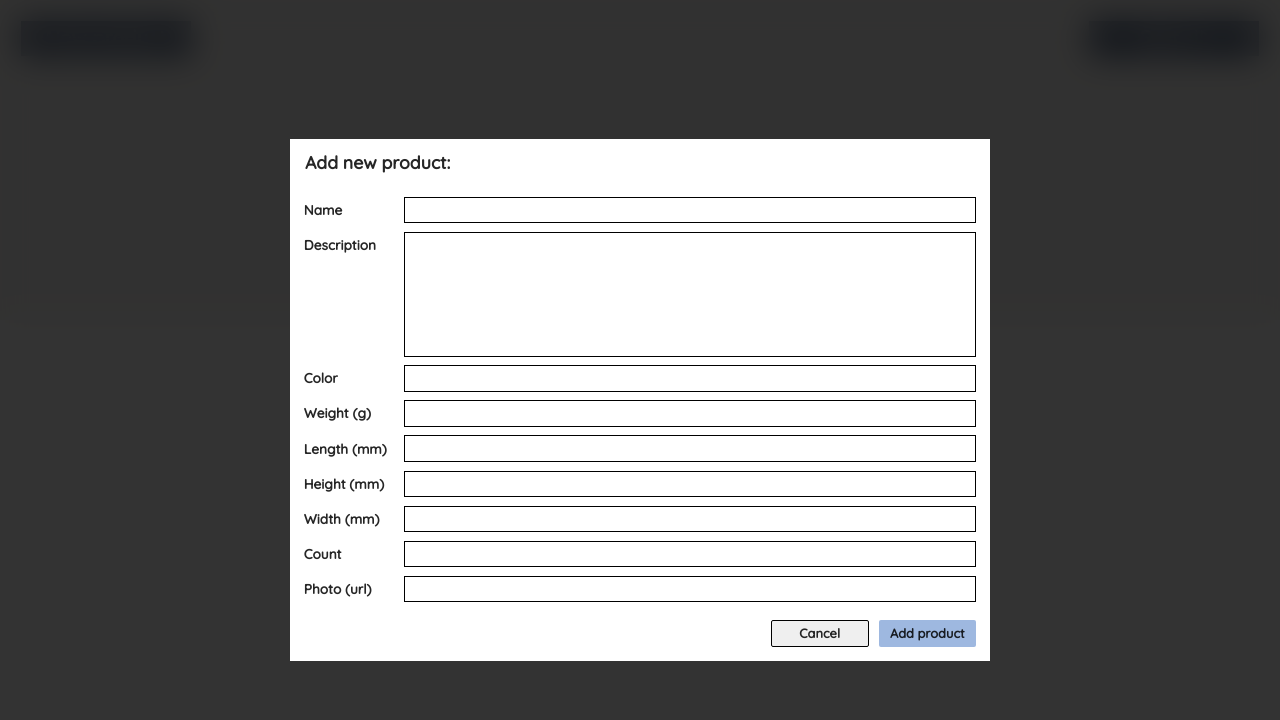
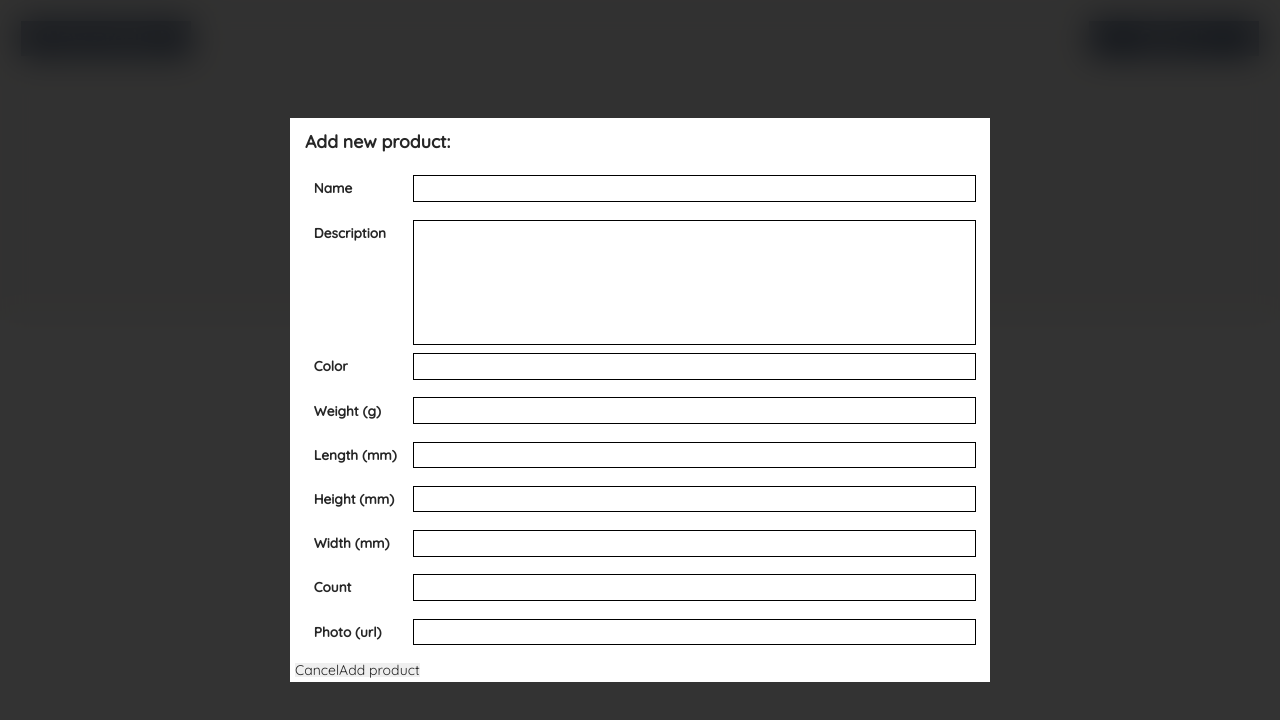
Before and after one commit to Agatsys/Product-list, a React (Create React App) app: page / in a window 1280 px wide. Both pictures are taken after a click on the button "New product". Shown: the top 720 px of the page. Built offline with nearby package versions, Linux system fonts and the light colour scheme.

Commit message:
BEM refactoring

```diff
--- a/src/pages/components/CustomInput.jsx
+++ b/src/pages/components/CustomInput.jsx
@@ -6,13 +6,12 @@ const CustomInput = ({
     value,
     inputBlockClassName,
     inputClassName,
-    labelClassName,
     onChange,
     textarea
 }) => {
     return (
         <div className={inputBlockClassName}>
-            <div className={labelClassName}>{label}</div>
+            <label>{label}</label>
             {!textarea &&
                 <input
                     className={inputClassName}
--- a/src/pages/detailsPage/LargePhoto/LargePhotoModal.jsx
+++ b/src/pages/detailsPage/LargePhoto/LargePhotoModal.jsx
@@ -8,8 +8,8 @@ const LargePhotoModal = ({
     photo
 }) => {
     return (
-        <div className={modalActive ? "large-photo__mask large-photo__active" : "large-photo__mask"} onClick={() => setModalActive(false)}>
-            <div className="large-photo__content" onClick={e => e.stopPropagation()}>
+        <div className={modalActive ? "large_photo_modal__mask large_photo_modal__active" : "large_photo_modal__mask"} onClick={() => setModalActive(false)}>
+            <div className="large_photo_modal__content" onClick={e => e.stopPropagation()}>
                 <img src={photo} alt="..." />
             </div>
         </div>
@@ -17,5 +17,3 @@ const LargePhotoModal = ({
 }
 
 export default LargePhotoModal;
-
-//
--- a/src/pages/detailsPage/LargePhoto/LargePhotoModal.scss
+++ b/src/pages/detailsPage/LargePhoto/LargePhotoModal.scss
@@ -1,11 +1,11 @@
 @import '../../../media/styles/adaptive-value';
 
 
-.large-photo__mask.large-photo__active {
+.large_photo_modal__mask.large_photo_modal__active {
     opacity: 1;
     pointer-events: all;
 }
-.large-photo__mask {
+.large_photo_modal__mask {
     display: flex;
     justify-content: center;
     align-items: center;
@@ -20,7 +20,7 @@
     pointer-events: none;
     opacity: 0;
     backdrop-filter: blur(7px);
-    .large-photo__content img {
+    .large_photo_modal__content img {
         border: 3px solid bisque;
         @include adaptive-value("max-height", 700, 260, 1600);
         @include adaptive-value("max-width", 1200, 210, 1600);
--- a/src/pages/mainPage/addNewProductWindow/addNewProductWindow.jsx
+++ b/src/pages/mainPage/AddNewProductModal/AddNewProductModal.jsx
@@ -1,87 +1,76 @@
 import React from 'react'
-import './AddNewProductWindow.scss'
+import './AddNewProductModal.scss'
 import CustomInput from '../../components/CustomInput';
 import { connect } from 'react-redux';
 import { clearAllTextFieldsAction, updateColorAction, updateCountAction, updateDescriptionAction, updateHeightAction, updateLengthAction, updateNameAction, updatePhotoAction, updateWeightAction, updateWidthAction } from '../../../store/reducers/product.reducer';
 
 
-const AddNewProductWindow = (props) => {
+const AddNewProductModal = (props) => {
     let clearAndClose = () => {
         props.setModalActive(false)
         props.clearTextFields()
     }
 
     return (
-        <div className={props.modalActive ? "add-new-product-window__mask add-new-product-window__active" : "add-new-product-window__mask"} onClick={() => props.setModalActive(false)}>
-            <div className="add-new-product-window" onClick={e => e.stopPropagation()}>
-                <div className="add-new-product-window__title">
-                    Add new product:
-                </div>
+        <div className={props.modalActive ? "add_new_product_modal_mask add_new_product_modal_active" : "add_new_product_modal_mask"} onClick={() => props.setModalActive(false)}>
+            <div className="add_new_product_modal" onClick={e => e.stopPropagation()}>
+                <label>Add new product:</label>
                 <CustomInput
                     label="Name"
-                    inputBlockClassName="add-new-product-window__input"
-                    inputClassName="add-new-product-window__small-input"
-                    labelClassName="add-new-product-window__label"
+                    inputBlockClassName="add_new_product_modal__input"
+                    inputClassName="add_new_product_modal__input__small_input"
                     onChange={props.enterName}
                     value={props.newName} />
                 <CustomInput
                     label="Description"
-                    inputBlockClassName="add-new-product-window__input"
-                    inputClassName="add-new-product-window___large-input"
-                    labelClassName="add-new-product-window__label"
+                    inputBlockClassName="add_new_product_modal__input"
+                    inputClassName="add_new_product_modal__input__large_input"
                     onChange={props.enterDescription}
                     textarea={true}
                     value={props.newDescription} />
                 <CustomInput
                     label="Color"
-                    inputBlockClassName="add-new-product-window__input"
-                    inputClassName="add-new-product-window__small-input"
-                    labelClassName="add-new-product-window__label"
+                    inputBlockClassName="add_new_product_modal__input"
+                    inputClassName="add_new_product_modal__input__small_input"
                     onChange={props.enterColor}
                     value={props.newColor} />
                 <CustomInput
                     label="Weight (g)"
-                    inputBlockClassName="add-new-product-window__input"
-                    inputClassName="add-new-product-window__small-input"
-                    labelClassName="add-new-product-window__label"
+                    inputBlockClassName="add_new_product_modal__input"
+                    inputClassName="add_new_product_modal__input__small_input"
                     onChange={props.enterWeight}
                     value={props.newWeight} />
                 <CustomInput
                     label="Length (mm)"
-                    inputBlockClassName="add-new-product-window__input"
-                    inputClassName="add-new-product-window__small-input"
-                    labelClassName="add-new-product-window__label"
+                    inputBlockClassName="add_new_product_modal__input"
+                    inputClassName="add_new_product_modal__input__small_input"
                     onChange={props.enterLength}
                     value={props.newLength} />
                 <CustomInput
                     label="Height (mm)"
-                    inputBlockClassName="add-new-product-window__input"
-                    inputClassName="add-new-product-window__small-input"
-                    labelClassName="add-new-product-window__label"
+                    inputBlockClassName="add_new_product_modal__input"
+                    inputClassName="add_new_product_modal__input__small_input"
                     onChange={props.enterHeight}
                     value={props.newHeight} />
                 <CustomInput
                     label="Width (mm)"
-                    inputBlockClassName="add-new-product-window__input"
-                    inputClassName="add-new-product-window__small-input"
-                    labelClassName="add-new-product-window__label"
+                    inputBlockClassName="add_new_product_modal__input"
+                    inputClassName="add_new_product_modal__input__small_input"
                     onChange={props.enterWidth}
                     value={props.newWidth} />
                 <CustomInput
                     label="Count"
-                    inputBlockClassName="add-new-product-window__input"
-                    inputClassName="add-new-product-window__small-input"
-                    labelClassName="add-new-product-window__label"
+                    inputBlockClassName="add_new_product_modal__input"
+                    inputClassName="add_new_product_modal__input__small_input"
                     onChange={props.enterCount}
                     value={props.newCount} />
                 <CustomInput
                     label="Photo (url)"
-                    inputBlockClassName="add-new-product-window__input"
-                    inputClassName="add-new-product-window__small-input"
-                    labelClassName="add-new-product-window__label"
+                    inputBlockClassName="add_new_product_modal__input"
+                    inputClassName="add_new_product_modal__input__small_input"
                     onChange={props.enterPhoto}
                     value={props.newPhoto} />
-                <div className="add-new-product-window__buttons">
+                <div className="add_new_product_modal__buttons">
                     <button className="add-new-product-window__cancel-button"
                         onClick={clearAndClose}>
                         Cancel
@@ -120,4 +109,4 @@ const mapDispatchToProps = {
     clearTextFields: clearAllTextFieldsAction
 }
 
-export default connect(mapStateToProps, mapDispatchToProps)(AddNewProductWindow);
+export default connect(mapStateToProps, mapDispatchToProps)(AddNewProductModal);
--- a/src/pages/mainPage/addNewProductWindow/addNewProductWindow.scss
+++ b/src/pages/mainPage/AddNewProductModal/AddNewProductModal.scss
@@ -1,11 +1,11 @@
 @import '../../../media/styles/adaptive-value';
 
 
-.add-new-product-window__mask.add-new-product-window__active {
+.add_new_product_modal_mask.add_new_product_modal_active {
     opacity: 1;
     pointer-events: all;
 }
-.add-new-product-window__mask {
+.add_new_product_modal_mask {
     display: flex;
     justify-content: center;
     align-items: center;
@@ -20,7 +20,8 @@
     pointer-events: none;
     opacity: 0;
     backdrop-filter: blur(17px);
-    .add-new-product-window {
+
+    .add_new_product_modal {
         position: relative;
         z-index: 5;
         top: 0px;
@@ -32,28 +33,28 @@
         flex-direction: column;
         @include adaptive-value("gap", 10, 4, 1600);
         background-color: rgb(255, 255, 255);
-        .add-new-product-window__title {
+        & label {
             @include adaptive-value("font-size", 20, 10, 1600);
             margin: 10px 0 16px 10px;
             font-weight: bold;
         }
-        .add-new-product-window__input {
+        &__input {
             @include adaptive-value("margin-left", 10, 5, 1600);
             @include adaptive-value("margin-right", 10, 5, 1600);
             display: flex;
             justify-content: space-between;
-            .add-new-product-window__label {
+            & label {
                 @include adaptive-value("font-size", 15, 9, 1600);
                 @include adaptive-value("margin-top", 7, 3, 1600);
                 @include adaptive-value("width", 130, 80, 1600);
                 font-weight: bolder;
             }
-            .add-new-product-window__small-input {
+            &__small_input {
                 @include adaptive-value("height", 30, 15, 1600);
                 border: 1px solid black;
                 width: 100%;
             }
-            .add-new-product-window___large-input {
+            &__large_input {
                 @include adaptive-value("height", 150, 44, 1600);
                 border: 1px solid black;
                 width: 100%;
--- a/src/pages/mainPage/mainPage.jsx
+++ b/src/pages/mainPage/mainPage.jsx
@@ -3,7 +3,7 @@ import { SwapOutlined, PlusCircleOutlined } from '@ant-design/icons';
 import './MainPage.scss'
 import { connect } from 'react-redux'
 import { message } from 'antd'
-import AddNewProductWindow from './AddNewProductWindow/AddNewProductWindow'
+import AddNewProductModal from './AddNewProductModal/AddNewProductModal'
 import Product from './Product/Product'
 import { addProductAction } from '../../store/reducers/product.reducer'
 
@@ -48,25 +48,25 @@ const MainPage = (props) => {
     }
 
     return (
-        <div className="main-page">
-            <div className="main-page__header">
-                <button className="main-page__add-new-product-button"
+        <div className="main_page">
+            <div className="main_page__header">
+                <button className="main_page__add_new_product_btn"
                     onClick={() => setAddNewProductModalActive(true)}>
-                    <div className="add-new-product-button__title">New product</div>
-                    <PlusCircleOutlined className="add-new-product-button__icon" />
+                    <label>New product</label>
+                    <PlusCircleOutlined className="main_page__add_new_product_btn__icon" />
                 </button>
-                <div className="main-page__sort">
-                    <div className="sort__title">Sort</div>
-                    <SwapOutlined className="sort__icon" />
-                    <ul className="sort__list">
-                        <li className="list__li" onClick={() => setSortBy("A to Z")}>A to Z</li>
-                        <li className="list__li" onClick={() => setSortBy("Z to A")}>Z to A</li>
-                        <li className="list__li" onClick={() => setSortBy("Less to More")}>Less to More</li>
-                        <li className="list__li" onClick={() => setSortBy("More to Less")}>More to Less</li>
+                <div className="main_page__sort">
+                    <label>Sort</label>
+                    <SwapOutlined className="main_page__sort__icon" />
+                    <ul>
+                        <li onClick={() => setSortBy("A to Z")}>A to Z</li>
+                        <li onClick={() => setSortBy("Z to A")}>Z to A</li>
+                        <li onClick={() => setSortBy("Less to More")}>Less to More</li>
+                        <li onClick={() => setSortBy("More to Less")}>More to Less</li>
                     </ul>
                 </div>
             </div>
-            <div className="main-page__products-wrapper">
+            <div className="main_page__products_wrapper">
                 {props.productsData.sort(sortRules).map(p => (
                     <Product
                         name={p.name}
@@ -78,11 +78,11 @@ const MainPage = (props) => {
                     </Product>
                 ))}
             </div>
-            <AddNewProductWindow
+            <AddNewProductModal
                 modalActive={addNewProductModal}
                 setModalActive={setAddNewProductModalActive}
                 AddNewProduct={AddNewProduct}>
-            </AddNewProductWindow>
+            </AddNewProductModal>
         </div>
     )
 }
```
Also changed, not shown: src/pages/detailsPage/editProductWindow/editProductWindow.jsx (+23 -32 lines), src/pages/detailsPage/editProductWindow/editProductWindow.scss (+6 -5 lines), src/pages/mainPage/mainPage.scss (+15 -15 lines).
